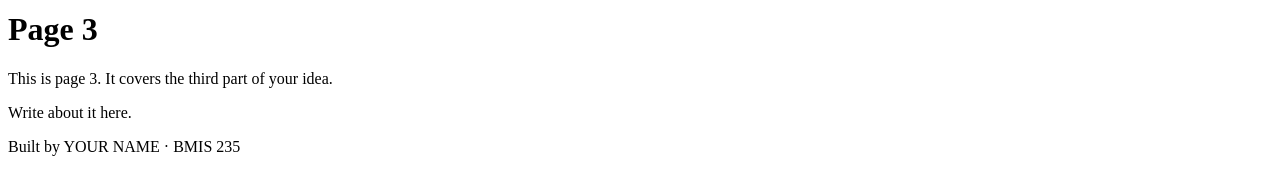
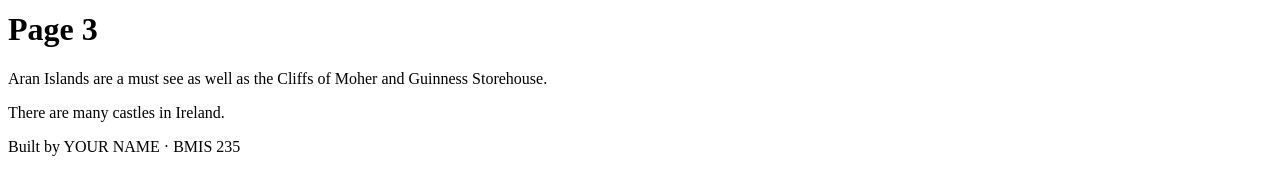
Before and after one commit to christinabays10/bmis235-html-3, a plain HTML site: page christinabays.html in a window 1280 px wide. Shown: the part 120-314 px from the top of the page. Drawn offline with Linux system fonts and the light colour scheme.

Commit message:
Revise page 3 content with new attractions
Updated content to include information about Aran Islands, Cliffs of Moher, and castles in Ireland.

```diff
--- a/christinabays.html
+++ b/christinabays.html
@@ -26,8 +26,8 @@
 </nav>
 
 <h1>Page 3</h1>
-<p>This is page 3. It covers the third part of your idea.</p>
-<p>Write about it here.</p>
+<p>Aran Islands are a must see as well as the Cliffs of Moher and Guinness Storehouse.</p>
+<p>There are many castles in Ireland.</p>
 
 <!-- Footer: fill in your name -->
 <footer>Built by YOUR NAME &middot; BMIS 235</footer>
```
